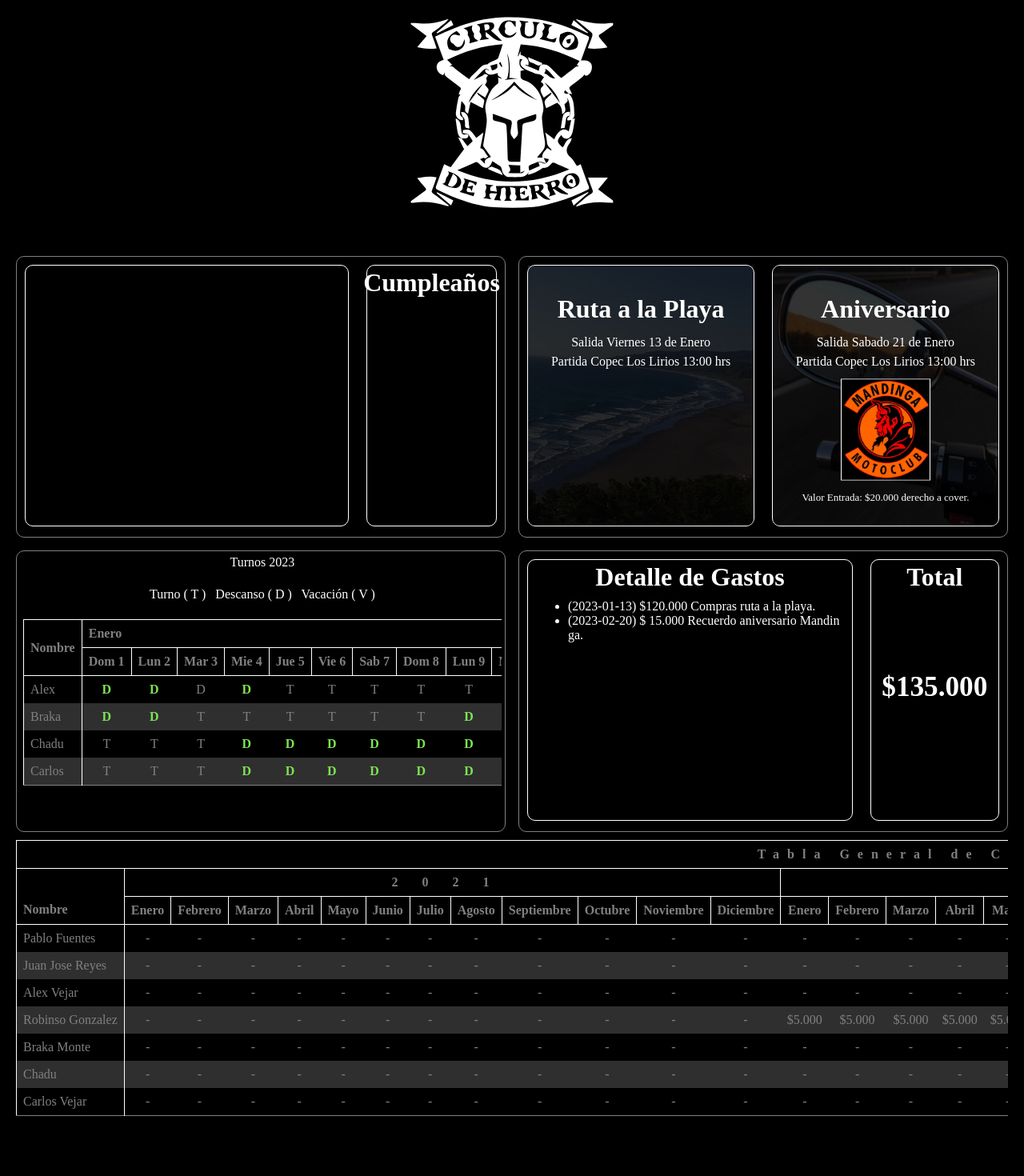
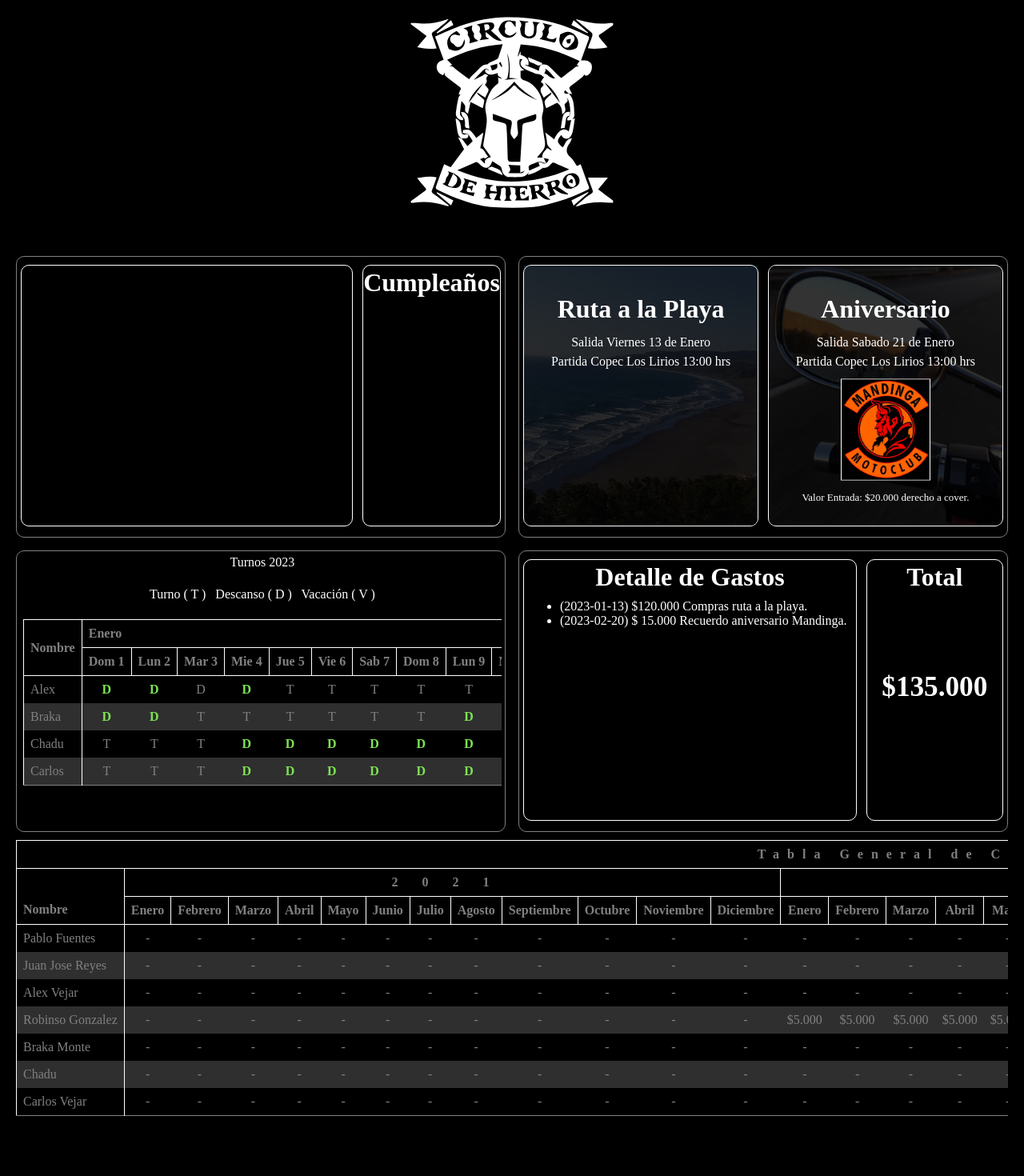
Before and after one commit to circulodehierro/circulodehierro.github.io, a PHP site: page / in a window 1280 px wide. Shown: the whole page at 80% size. Run offline with PHP 8.4, Linux system fonts and the light colour scheme.

Commit message:
Add files via upload

```diff
--- a/css/estilos.css
+++ b/css/estilos.css
@@ -33,7 +33,7 @@
     grid-column: span 1;
     color: white;
     border: 1px solid white;
-    margin: 10px 10px;
+    margin: 10px 5px;
     border-radius: 10px;
     position: relative;
     display: inline-block;
@@ -54,7 +54,7 @@
     grid-column: span 1;
     color: white;
     border: 1px solid white;
-    margin: 10px 10px;
+    margin: 10px 5px;
     border-radius: 10px;
     position: relative;
     display: inline-block;
@@ -120,7 +120,7 @@
     grid-column: span 1;
     color: white;
     border: 1px solid white;
-    margin: 10px 10px;
+    margin: 10px 5px;
     border-radius: 10px;
     position: relative;
     display: inline-block;
@@ -133,7 +133,7 @@
 }
 .gastos_grid ul{
     position: absolute;
-    left: 10px;
+    left: 5px;
     top: 10%;
     word-break:break-all;
     margin-right: 10px;
```
